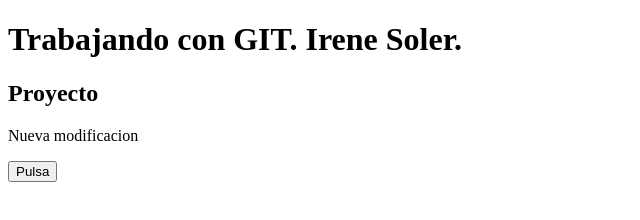
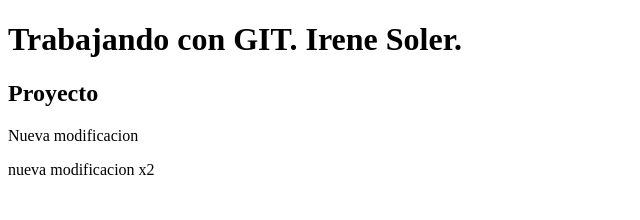
Before and after one commit to ireneplanes/ejercicioDespliegue, a plain HTML site: page index.html in a window 1280 px wide. Shown: the whole page, without its empty margins (0-640 px from the left). Drawn offline with Linux system fonts and the light colour scheme.

Commit message:
intento3

```diff
--- a/index.html
+++ b/index.html
@@ -11,9 +11,6 @@
     <h2>Proyecto</h2>
     <p>Nueva modificacion</p>
 
-
-
-
-    <input type="button" onclick="saludo()" value="Pulsa">
+    <p>nueva modificacion x2</p>
 </body>
 </html>
```
